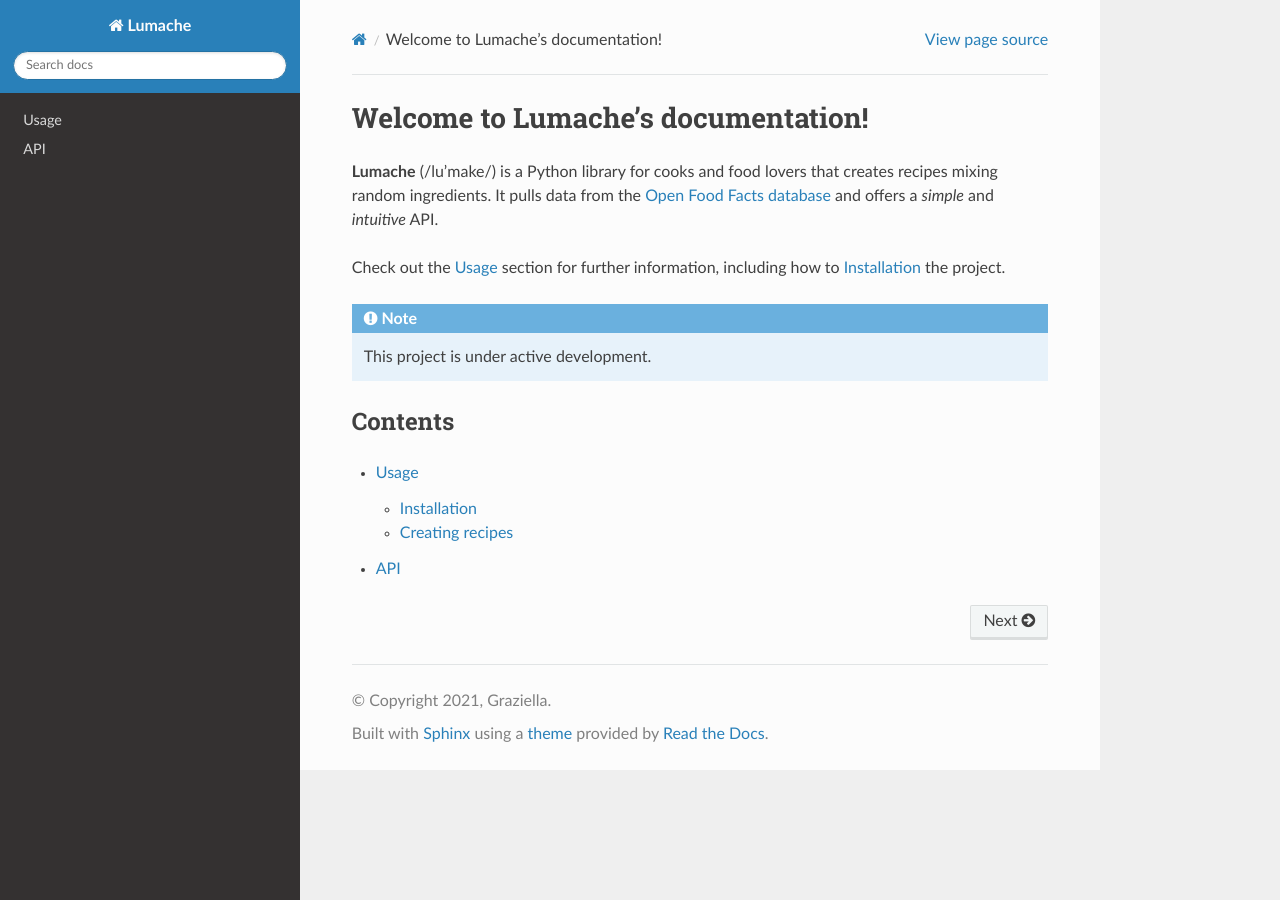
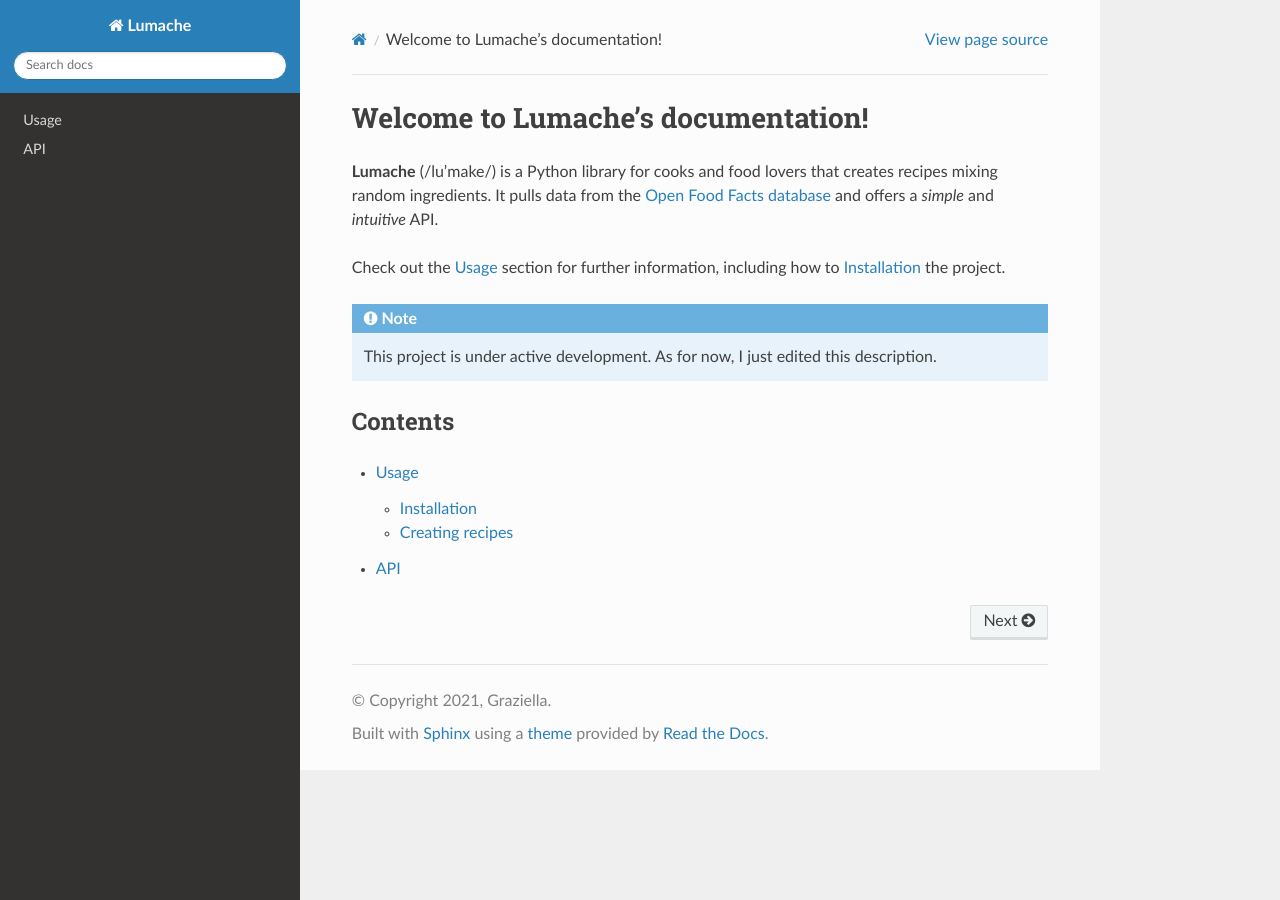
Before and after one commit to songliVT/PlayGroundRTD, a Sphinx documentation site: the page built from docs/source/index.rst, in a window 1280 px wide. Built offline with Sphinx 7.4.7 and the Read the Docs theme 3.1.0, drawn with Linux system fonts in a browser that asks for light colours.

Commit message:
Update index.rst
add note

```diff
--- a/docs/source/index.rst
+++ b/docs/source/index.rst
@@ -11,7 +11,7 @@
 
 .. note::
 
-   This project is under active development.
+   This project is under active development. As for now, I just edited this description.
 
 Contents
 --------
```
